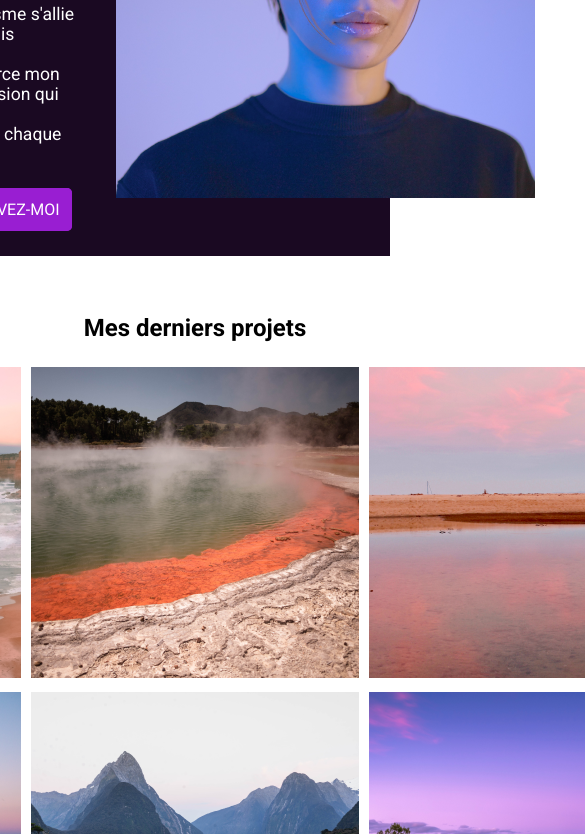
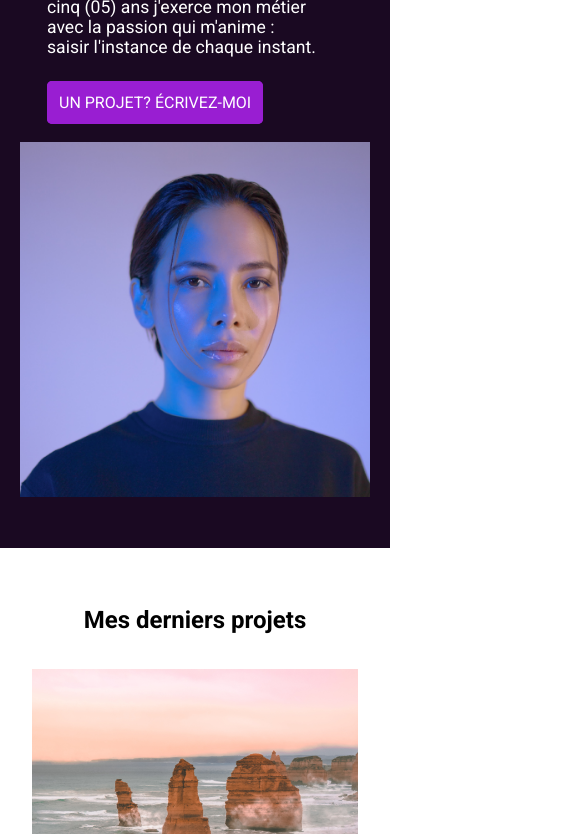
Before and after one commit to fullstackdev225/robbie-lens, a website: page index.html in a window 390 px wide. Shown: the part 387-1221 px from the top of the page, 585 px wide, since content can reach past the window. Drawn offline with Linux system fonts and the light colour scheme.

Commit message:
making responsive design

```diff
--- a/sass/layouts/__footer.scss
+++ b/sass/layouts/__footer.scss
@@ -19,3 +19,15 @@
         }
     }
 }
+
+@include mobile-only{
+    .footer{
+        &__title{
+            margin-left: 10px;
+        }
+
+        &__social{
+            margin-right: 10px;
+        }
+    }
+}
--- a/sass/layouts/__form.scss
+++ b/sass/layouts/__form.scss
@@ -39,3 +39,21 @@
         }
     }
 }
+
+@include mobile-only{
+    .section-form{
+        .form{
+            &__section{
+                @include responsive-layout;
+
+                .col{
+                    margin: $margin-grid;
+
+                    .form__input{
+                        width: 300px;
+                    }
+                }
+            }
+        }
+    }
+}
--- a/sass/layouts/__grid.scss
+++ b/sass/layouts/__grid.scss
@@ -64,3 +64,35 @@
         }
     }
 }
+
+@include mobile-only{
+    .section-projects{
+        .row{
+            @include responsive-layout;
+
+            .col{
+                margin: $margin-grid;
+            }
+        }
+    }
+
+    .section-landscape{
+        .row{
+            @include responsive-layout;
+
+            .col{
+                margin: $margin-grid;
+            }
+        }
+    }
+
+    .section-portrait{
+        .row{
+            @include responsive-layout;
+
+            .col{
+                margin: $margin-grid;
+            }
+        }
+    }
+}
--- a/sass/layouts/__header.scss
+++ b/sass/layouts/__header.scss
@@ -36,3 +36,20 @@
         }
     }
 }
+
+//responsive...
+@include mobile-only{
+    .header{
+        &__title{
+            margin-left: 10px;
+        }
+        .navbar{
+            margin-top: -105px;
+            margin-right: 10px;
+
+            &__nav{
+                @include responsive-layout;
+            }
+        }
+    }
+}
--- a/sass/pages/__about.scss
+++ b/sass/pages/__about.scss
@@ -38,3 +38,19 @@
         }
     }
 }
+
+//responsive...
+@include mobile-only{
+    .section-about{
+        .text{
+            margin-left: 70px;
+        }
+
+        table{
+            th,td{
+                padding: 15px;
+                font-size: 1em;
+            }
+        }
+    }
+}
--- a/sass/pages/__index.scss
+++ b/sass/pages/__index.scss
@@ -19,3 +19,18 @@
         }
     }
 }
+
+@include mobile-only{
+    .section-introduce{
+        .row{
+            @include responsive-layout;
+            .col{
+                margin: $margin-grid;
+
+                img{
+                    width: 350px;
+                }
+            }
+        }
+    }
+}
--- a/sass/utils/__mixins.scss
+++ b/sass/utils/__mixins.scss
@@ -43,3 +43,15 @@
     font-size: 1.2em;
     display: none;
 }
+
+//responsive design...
+@mixin mobile-only{
+    @media screen and (max-width: map-get($breakpoints, mobile)){
+        @content;
+    }
+}
+
+@mixin responsive-layout{
+    flex-direction: column;
+    align-items: center;
+}
--- a/sass/utils/__variables.scss
+++ b/sass/utils/__variables.scss
@@ -5,3 +5,10 @@
 
 //layout...
 $padding-grid: 5px;
+
+//responsive design...
+$breakpoints: (
+    mobile: 767px
+);
+
+$margin-grid: 10px;
```
Also changed, not shown: css/main.css, 1 other file.
